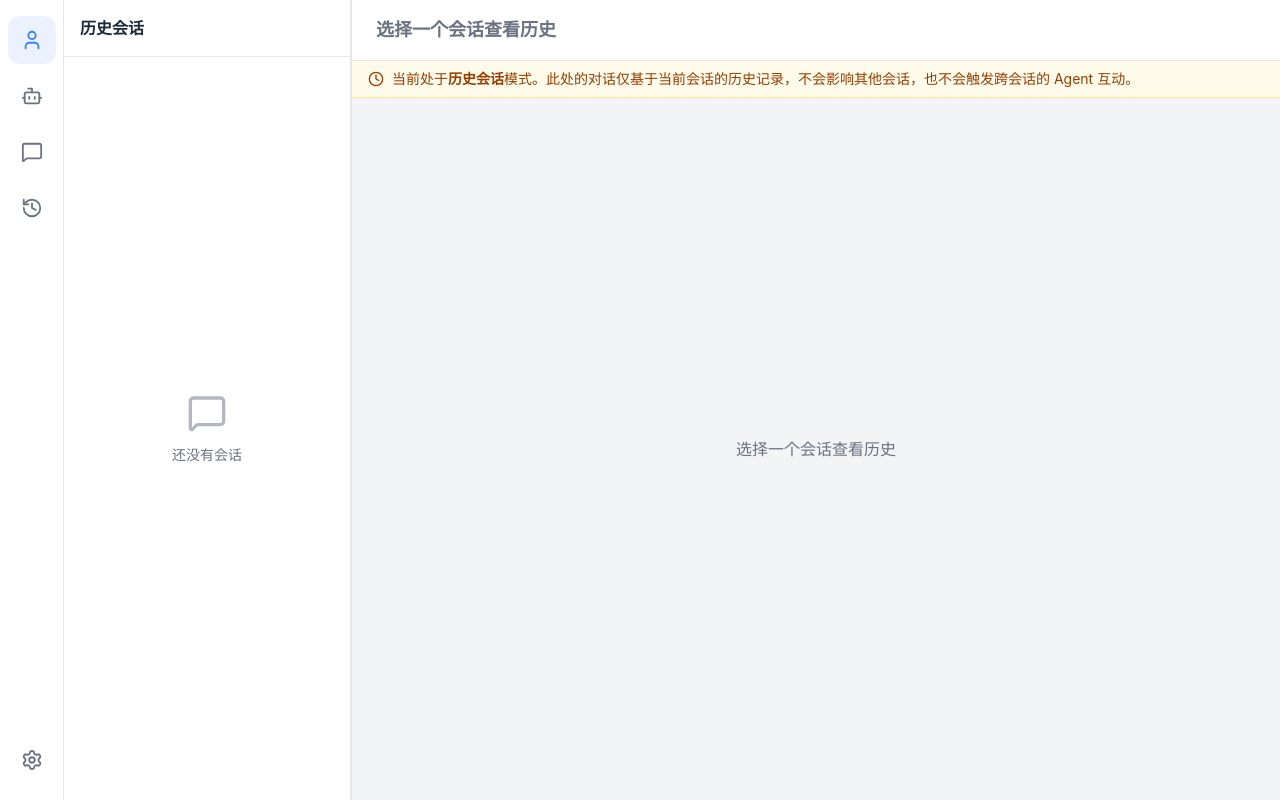
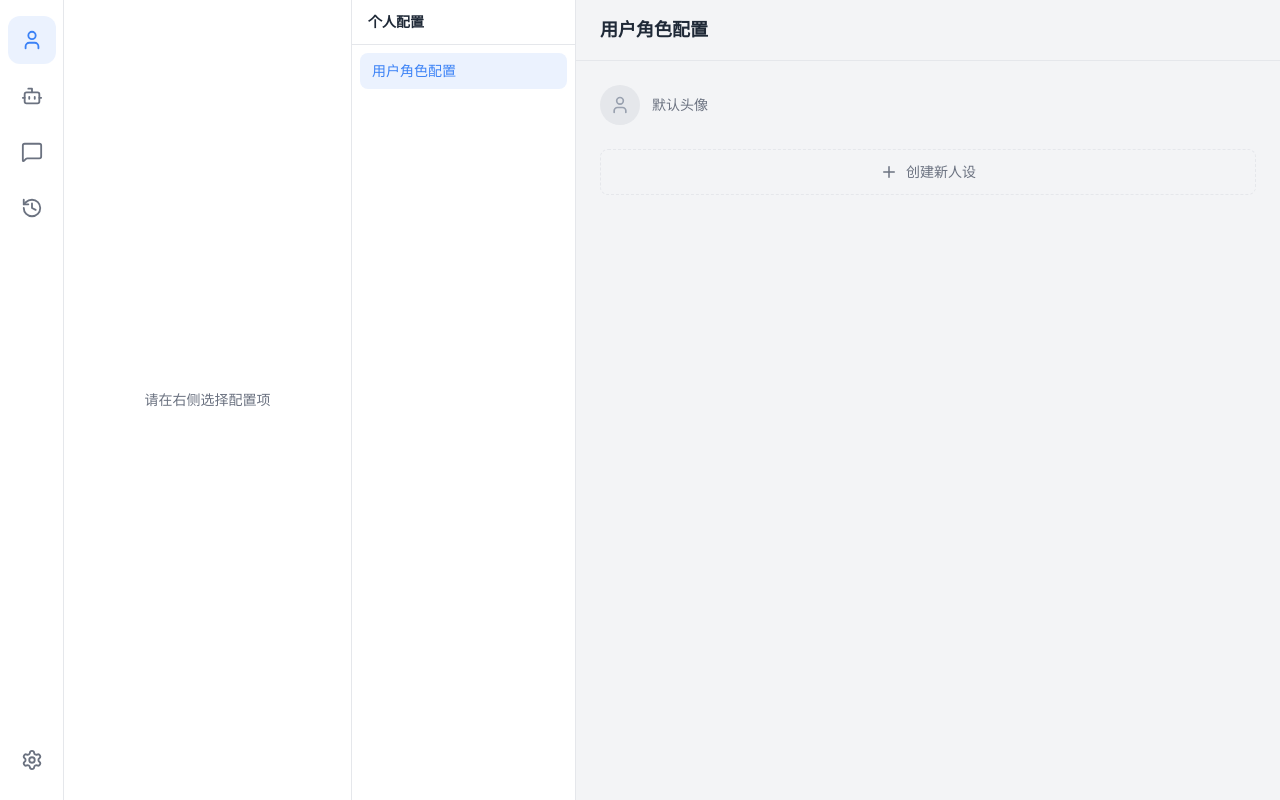
Before and after one commit to SupaNeko/AgentStage, a Svelte app: page / in a window 1280 px wide. Both pictures are taken after a click on the button "个人". Built offline with nearby package versions, Linux system fonts and the light colour scheme.

Commit message:
feat: App.svelte 新增 profile 视图渲染

```diff
--- a/src/App.svelte
+++ b/src/App.svelte
@@ -15,6 +15,7 @@
     import SettingsPanel from '$lib/components/SettingsPanel.svelte';
     import { settingsStore } from '$lib/stores/settingsStore.svelte';
     import HistorySessionList from '$lib/components/HistorySessionList.svelte';
+    import ProfileView from '$lib/components/ProfileView.svelte';
 
     onMount(() => {
         settingsStore.load();
@@ -86,6 +87,10 @@
             <AgentList />
         {:else if appState.currentView === 'chat'}
             <SessionList />
+        {:else if appState.currentView === 'profile'}
+            <div class="h-full flex items-center justify-center text-text-secondary text-sm">
+                请在右侧选择配置项
+            </div>
         {:else}
             <HistorySessionList />
         {/if}
@@ -97,6 +102,8 @@
             <AgentDetail />
         {:else if appState.currentView === 'chat'}
             <ChatView />
+        {:else if appState.currentView === 'profile'}
+            <ProfileView />
         {:else}
             <ChatView mode="history" />
         {/if}
```
